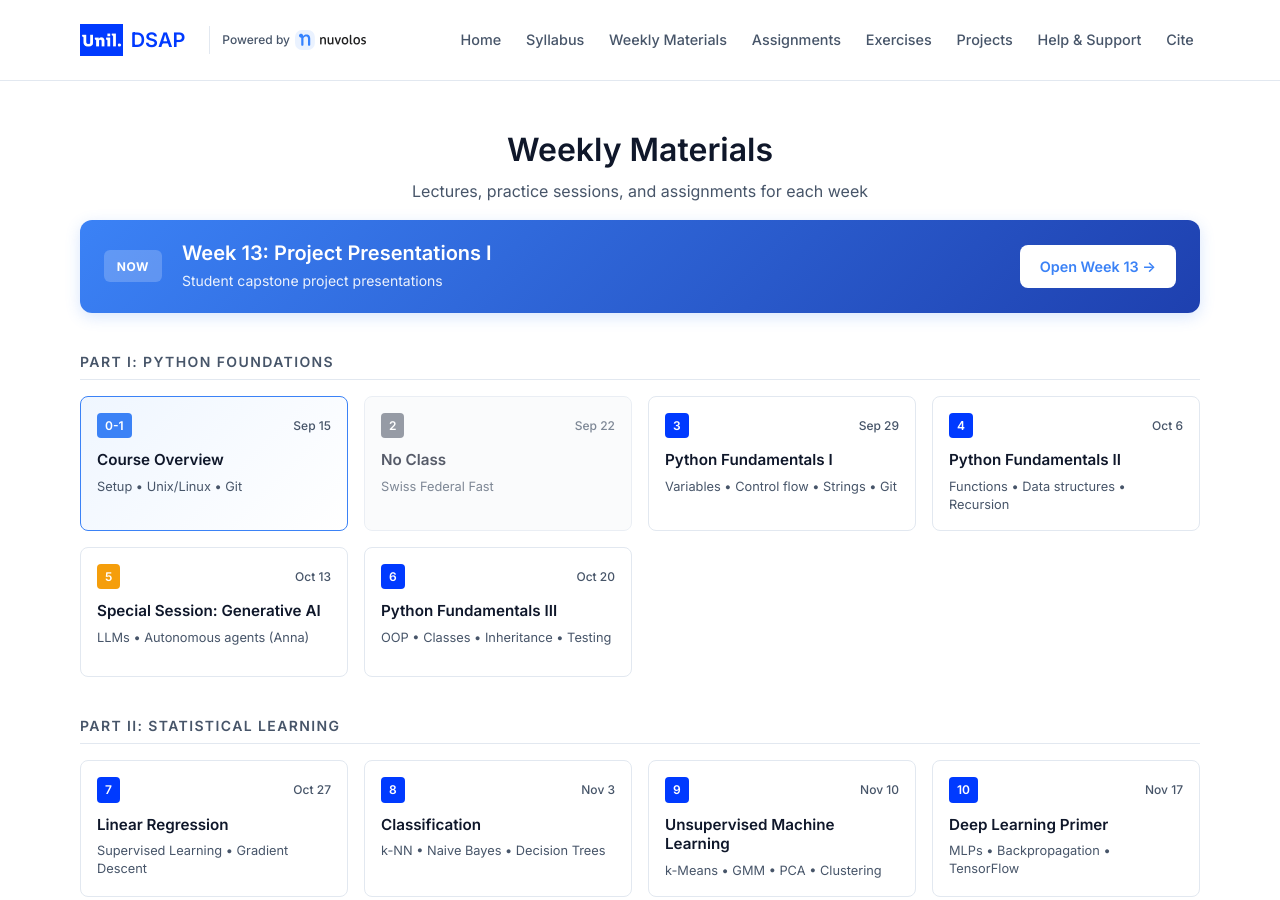
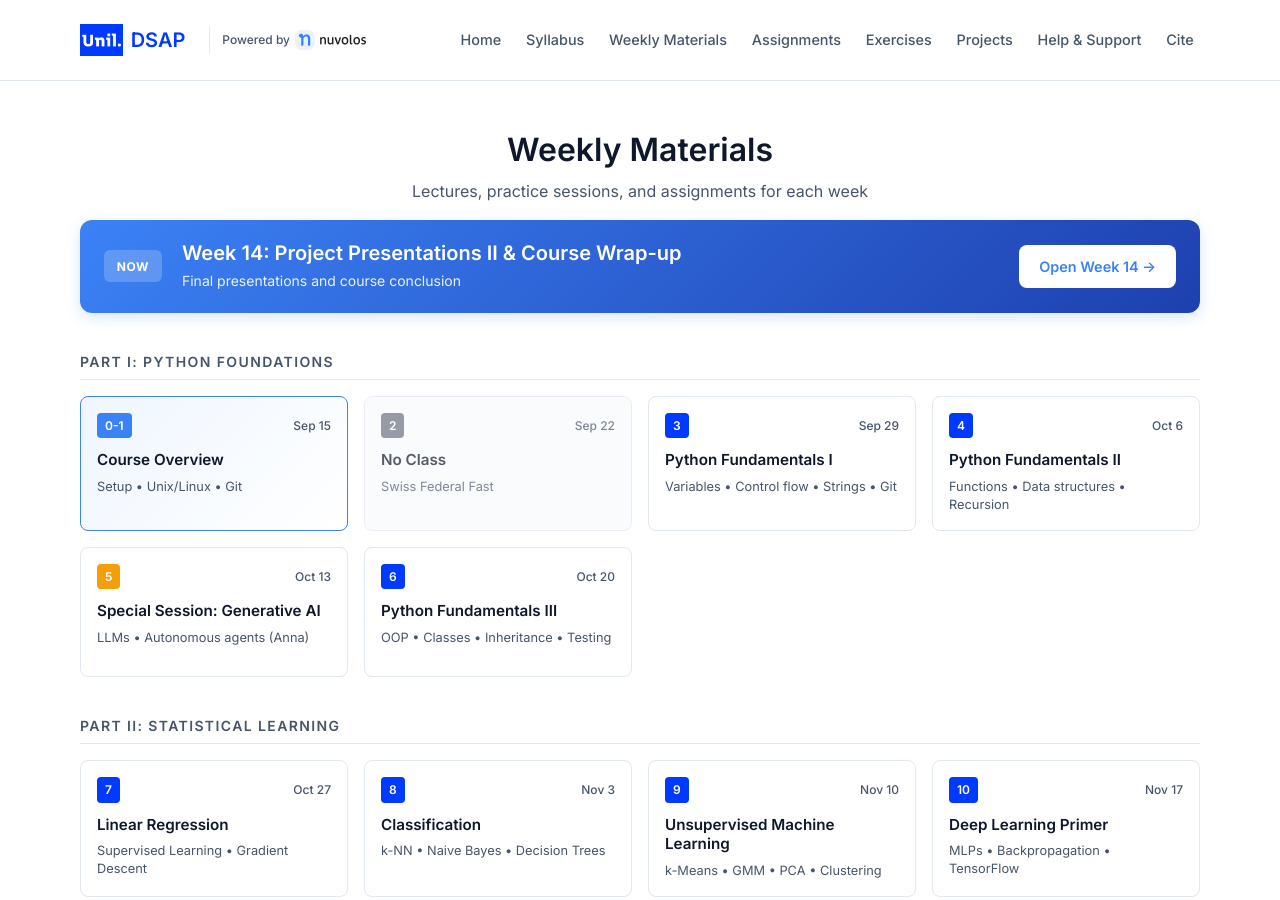
Before and after one commit to ap-unil-2025/course-materials, a Jekyll site: the page built from docs/weekly-materials.md, in a window 1280 px wide and 900 px high. Built offline with Jekyll 4.4.1, drawn with Linux system fonts in a browser that asks for light colours.

Commit message:
🔄 Weekly update: Set current week on main and weekly pages - 2025-12-15

```diff
--- a/docs/index.html
+++ b/docs/index.html
@@ -9,8 +9,8 @@ layout: default
     <div class="current-content">
       <span class="current-label">NOW</span>
       <div class="current-info">
-        <h2>Week 13: Project Presentations I</h2>
-        <p>Student capstone project presentations</p>
+        <h2>Week 14: Project Presentations II & Course Wrap-up</h2>
+        <p>Final presentations and course conclusion</p>
       </div>
     </div>
     <a href="{{ '/weekly-materials' | relative_url }}" class="current-btn">Access Weekly Hub →</a>
--- a/docs/weekly-materials.md
+++ b/docs/weekly-materials.md
@@ -33,11 +33,11 @@ layout: default
     <div class="current-content">
       <span class="current-label">NOW</span>
       <div class="current-info">
-        <h2>Week 13: Project Presentations I</h2>
-        <p>Student capstone project presentations</p>
+        <h2>Week 14: Project Presentations II & Course Wrap-up</h2>
+        <p>Final presentations and course conclusion</p>
       </div>
     </div>
-    <a href="{{ '/week/week13' | relative_url }}" class="current-btn">Open Week 13 →</a>
+    <a href="{{ '/week/week14' | relative_url }}" class="current-btn">Open Week 14 →</a>
   </div>
 
   <section class="course-section">
```
